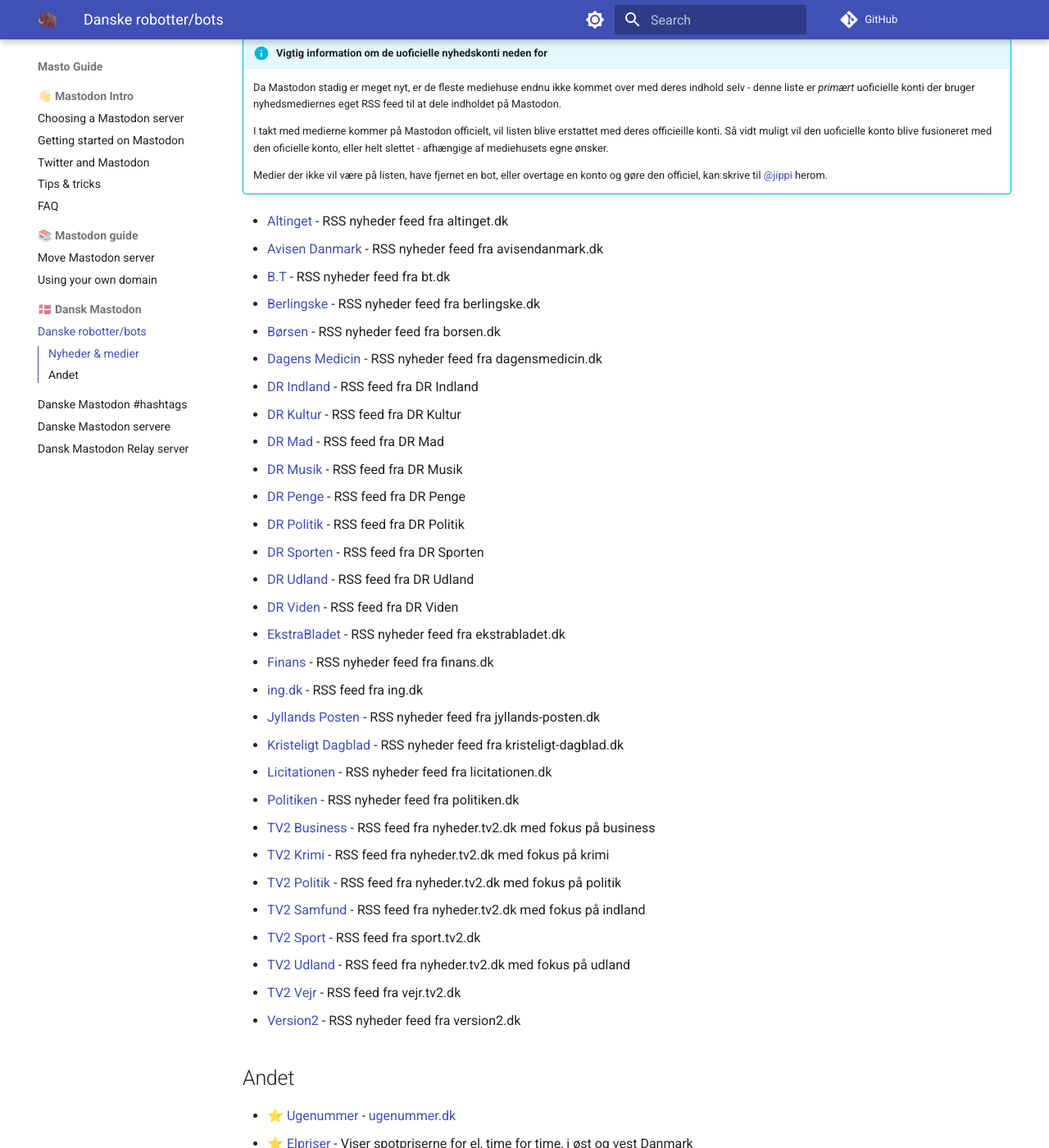
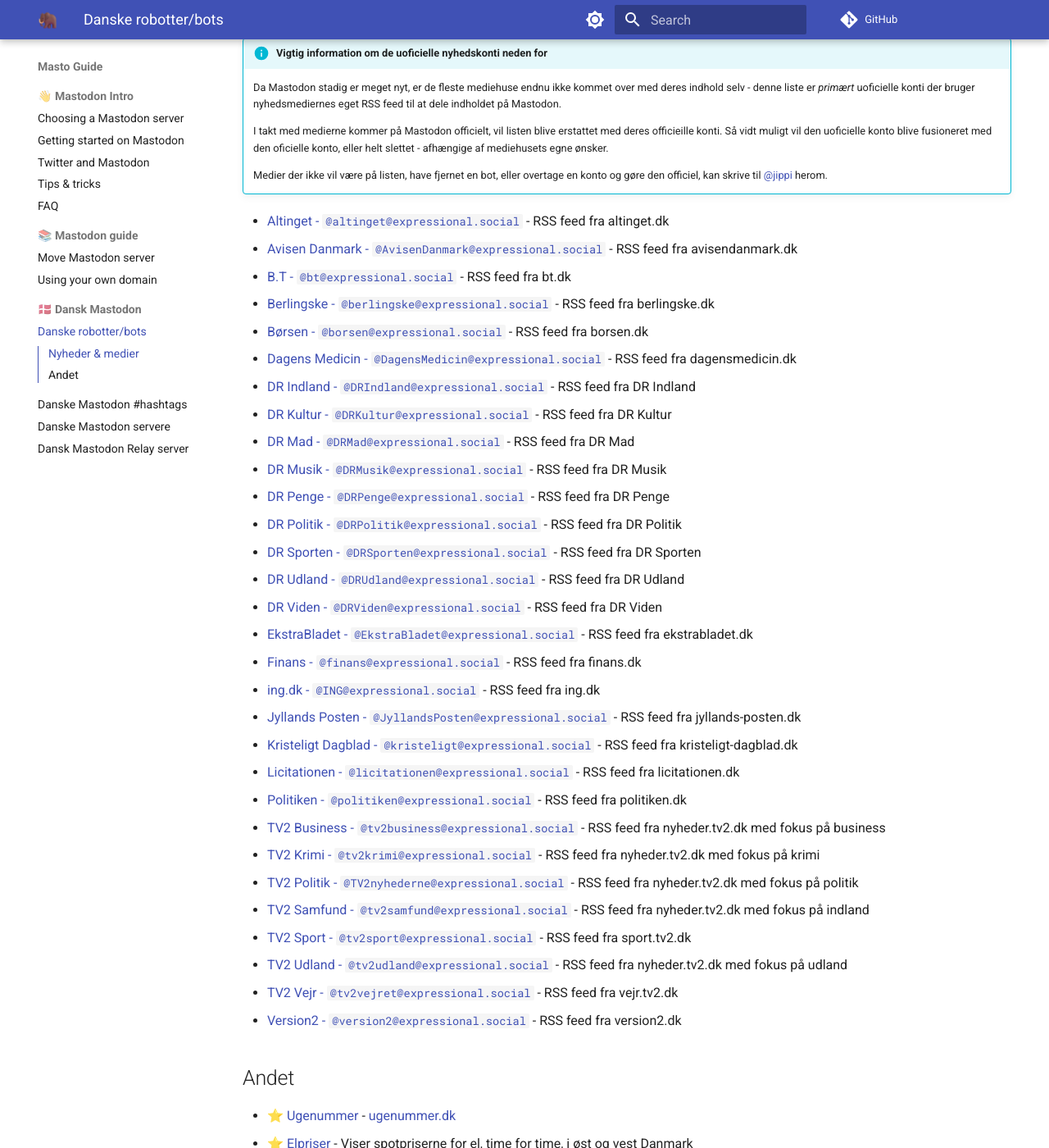
Before and after one commit to jippi/masto-guide, an MkDocs documentation site: the page built from docs/dk/bots.md, in a window 1280 px wide and 1400 px high, scrolled down 627 px. Shown: the whole window at 82% size. Built offline with MkDocs 1.6.1 and Material for MkDocs 9.7.7, drawn with Linux system fonts in a browser that asks for light colours; comment, search, counter and statistics services are not loaded.

Commit message:
rss: include username in output
Signed-off-by: Christian Winther <jippignu@gmail.com>

```diff
--- a/docs/dk/bots.md
+++ b/docs/dk/bots.md
@@ -26,36 +26,36 @@
 
     Medier der ikke vil være på listen, have fjernet en bot, eller overtage en konto og gøre den officiel, kan skrive til [@jippi](https://expressional.social/@jippi){target=_blank rel=me} herom.
 
-- [Altinget](https://expressional.social/@altinget){target=_blank rel=me} - RSS nyheder feed fra altinget.dk
-- [Avisen Danmark](https://expressional.social/@AvisenDanmark){target=_blank rel=me} - RSS nyheder feed fra avisendanmark.dk
-- [B.T](https://expressional.social/@bt){target=_blank rel=me} - RSS nyheder feed fra bt.dk
-- [Berlingske](https://expressional.social/@berlingske){target=_blank rel=me} - RSS nyheder feed fra berlingske.dk
-- [Børsen](https://expressional.social/@borsen){target=_blank rel=me} - RSS nyheder feed fra borsen.dk
-- [Dagens Medicin](https://expressional.social/@DagensMedicin){target=_blank rel=me} - RSS nyheder feed fra dagensmedicin.dk
-- [DR Indland](https://expressional.social/@DRIndland){target=_blank rel=me} - RSS feed fra DR Indland
-- [DR Kultur](https://expressional.social/@DRKultur){target=_blank rel=me} - RSS feed fra DR Kultur
-- [DR Mad](https://expressional.social/@DRMad){target=_blank rel=me} - RSS feed fra DR Mad
-- [DR Musik](https://expressional.social/@DRMusik){target=_blank rel=me} - RSS feed fra DR Musik
-- [DR Penge](https://expressional.social/@DRPenge){target=_blank rel=me} - RSS feed fra DR Penge
-- [DR Politik](https://expressional.social/@DRPolitik){target=_blank rel=me} - RSS feed fra DR Politik
-- [DR Sporten](https://expressional.social/@DRSporten){target=_blank rel=me} - RSS feed fra DR Sporten
-- [DR Udland](https://expressional.social/@DRUdland){target=_blank rel=me} - RSS feed fra DR Udland
-- [DR Viden](https://expressional.social/@DRViden){target=_blank rel=me} - RSS feed fra DR Viden
-- [EkstraBladet](https://expressional.social/@EkstraBladet){target=_blank rel=me} - RSS nyheder feed fra ekstrabladet.dk
-- [Finans](https://expressional.social/@finans){target=_blank rel=me} - RSS nyheder feed fra finans.dk
-- [ing.dk](https://expressional.social/@ing){target=_blank rel=me} - RSS feed fra ing.dk
-- [Jyllands Posten](https://expressional.social/@JyllandsPosten){target=_blank rel=me} - RSS nyheder feed fra jyllands-posten.dk
-- [Kristeligt Dagblad](https://expressional.social/@kristeligt){target=_blank rel=me} - RSS nyheder feed fra kristeligt-dagblad.dk
-- [Licitationen](https://expressional.social/@licitationen){target=_blank rel=me} - RSS nyheder feed fra licitationen.dk
-- [Politiken](https://expressional.social/@politiken){target=_blank rel=me} - RSS nyheder feed fra politiken.dk
-- [TV2 Business](https://expressional.social/@tv2business){target=_blank rel=me} - RSS feed fra nyheder.tv2.dk med fokus på business
-- [TV2 Krimi](https://expressional.social/@tv2krimi){target=_blank rel=me} - RSS feed fra nyheder.tv2.dk med fokus på krimi
-- [TV2 Politik](https://expressional.social/@TV2nyhederne){target=_blank rel=me} - RSS feed fra nyheder.tv2.dk med fokus på politik
-- [TV2 Samfund](https://expressional.social/@tv2samfund){target=_blank rel=me} - RSS feed fra nyheder.tv2.dk med fokus på indland
-- [TV2 Sport](https://expressional.social/@tv2sport){target=_blank rel=me} - RSS feed fra sport.tv2.dk
-- [TV2 Udland](https://expressional.social/@tv2udland){target=_blank rel=me} - RSS feed fra nyheder.tv2.dk med fokus på udland
-- [TV2 Vejr](https://expressional.social/@tv2vejret){target=_blank rel=me} - RSS feed fra vejr.tv2.dk
-- [Version2](https://expressional.social/@version2){target=_blank rel=me} - RSS nyheder feed fra version2.dk
+- [Altinget - `@altinget@expressional.social`](https://expressional.social/@altinget){target=_blank rel=me} - RSS feed fra altinget.dk
+- [Avisen Danmark - `@AvisenDanmark@expressional.social`](https://expressional.social/@AvisenDanmark){target=_blank rel=me} - RSS feed fra avisendanmark.dk
+- [B.T - `@bt@expressional.social`](https://expressional.social/@bt){target=_blank rel=me} - RSS feed fra bt.dk
+- [Berlingske - `@berlingske@expressional.social`](https://expressional.social/@berlingske){target=_blank rel=me} - RSS feed fra berlingske.dk
+- [Børsen - `@borsen@expressional.social`](https://expressional.social/@borsen){target=_blank rel=me} - RSS feed fra borsen.dk
+- [Dagens Medicin - `@DagensMedicin@expressional.social`](https://expressional.social/@DagensMedicin){target=_blank rel=me} - RSS feed fra dagensmedicin.dk
+- [DR Indland - `@DRIndland@expressional.social`](https://expressional.social/@DRIndland){target=_blank rel=me} - RSS feed fra DR Indland
+- [DR Kultur - `@DRKultur@expressional.social`](https://expressional.social/@DRKultur){target=_blank rel=me} - RSS feed fra DR Kultur
+- [DR Mad - `@DRMad@expressional.social`](https://expressional.social/@DRMad){target=_blank rel=me} - RSS feed fra DR Mad
+- [DR Musik - `@DRMusik@expressional.social`](https://expressional.social/@DRMusik){target=_blank rel=me} - RSS feed fra DR Musik
+- [DR Penge - `@DRPenge@expressional.social`](https://expressional.social/@DRPenge){target=_blank rel=me} - RSS feed fra DR Penge
+- [DR Politik - `@DRPolitik@expressional.social`](https://expressional.social/@DRPolitik){target=_blank rel=me} - RSS feed fra DR Politik
+- [DR Sporten - `@DRSporten@expressional.social`](https://expressional.social/@DRSporten){target=_blank rel=me} - RSS feed fra DR Sporten
+- [DR Udland - `@DRUdland@expressional.social`](https://expressional.social/@DRUdland){target=_blank rel=me} - RSS feed fra DR Udland
+- [DR Viden - `@DRViden@expressional.social`](https://expressional.social/@DRViden){target=_blank rel=me} - RSS feed fra DR Viden
+- [EkstraBladet - `@EkstraBladet@expressional.social`](https://expressional.social/@EkstraBladet){target=_blank rel=me} - RSS feed fra ekstrabladet.dk
+- [Finans - `@finans@expressional.social`](https://expressional.social/@finans){target=_blank rel=me} - RSS feed fra finans.dk
+- [ing.dk - `@ING@expressional.social`](https://expressional.social/@ing){target=_blank rel=me} - RSS feed fra ing.dk
+- [Jyllands Posten - `@JyllandsPosten@expressional.social`](https://expressional.social/@JyllandsPosten){target=_blank rel=me} - RSS feed fra jyllands-posten.dk
+- [Kristeligt Dagblad - `@kristeligt@expressional.social`](https://expressional.social/@kristeligt){target=_blank rel=me} - RSS feed fra kristeligt-dagblad.dk
+- [Licitationen - `@licitationen@expressional.social`](https://expressional.social/@licitationen){target=_blank rel=me} - RSS feed fra licitationen.dk
+- [Politiken - `@politiken@expressional.social`](https://expressional.social/@politiken){target=_blank rel=me} - RSS feed fra politiken.dk
+- [TV2 Business - `@tv2business@expressional.social`](https://expressional.social/@tv2business){target=_blank rel=me} - RSS feed fra nyheder.tv2.dk med fokus på business
+- [TV2 Krimi - `@tv2krimi@expressional.social`](https://expressional.social/@tv2krimi){target=_blank rel=me} - RSS feed fra nyheder.tv2.dk med fokus på krimi
+- [TV2 Politik - `@TV2nyhederne@expressional.social`](https://expressional.social/@TV2nyhederne){target=_blank rel=me} - RSS feed fra nyheder.tv2.dk med fokus på politik
+- [TV2 Samfund - `@tv2samfund@expressional.social`](https://expressional.social/@tv2samfund){target=_blank rel=me} - RSS feed fra nyheder.tv2.dk med fokus på indland
+- [TV2 Sport - `@tv2sport@expressional.social`](https://expressional.social/@tv2sport){target=_blank rel=me} - RSS feed fra sport.tv2.dk
+- [TV2 Udland - `@tv2udland@expressional.social`](https://expressional.social/@tv2udland){target=_blank rel=me} - RSS feed fra nyheder.tv2.dk med fokus på udland
+- [TV2 Vejr - `@tv2vejret@expressional.social`](https://expressional.social/@tv2vejret){target=_blank rel=me} - RSS feed fra vejr.tv2.dk
+- [Version2 - `@version2@expressional.social`](https://expressional.social/@version2){target=_blank rel=me} - RSS feed fra version2.dk
 
 ## Andet
 
```
